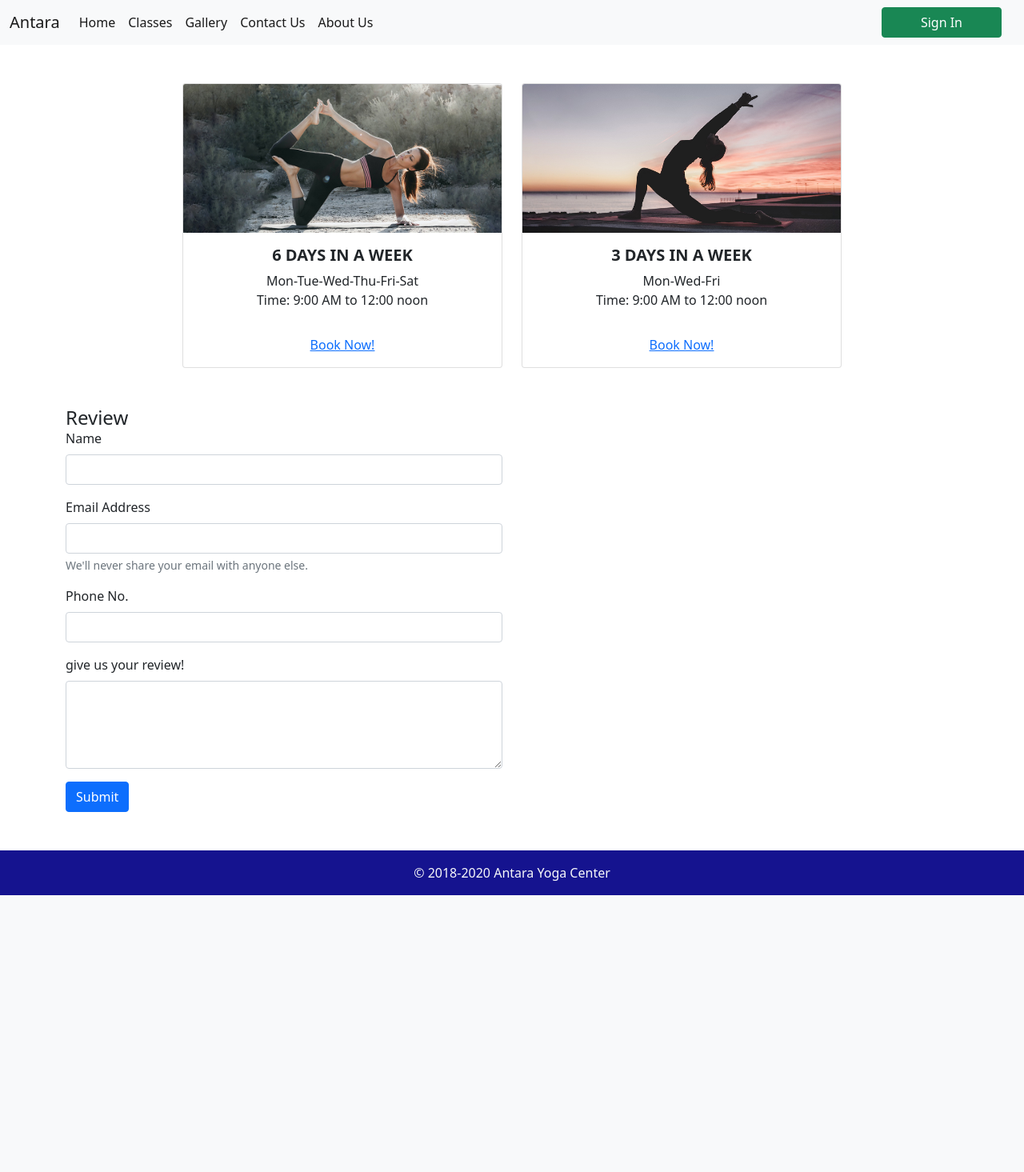
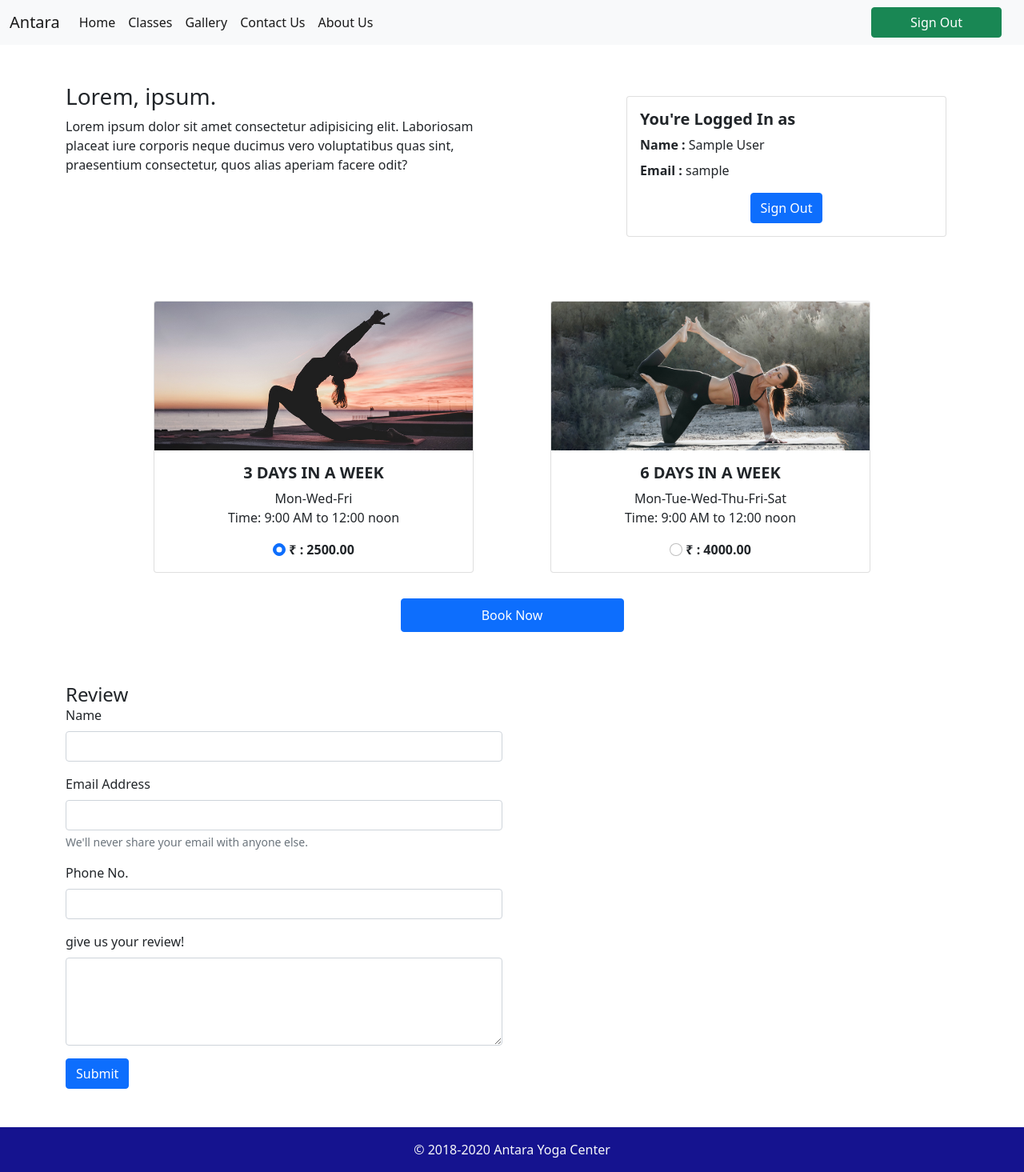
Before and after one commit to AISHAHANSARI/yoga-center, a PHP site: page /classes.php in a window 1280 px wide. Shown: the whole page at 80% size. Before the commit the page ends 1119 px from the top, so only its background shows below. Run offline with PHP 8.4, Linux system fonts and the light colour scheme; the visitor is signed in with stand-in values (Sample User, id 1).

Commit message:
few tweaks

```diff
--- a/classes.php
+++ b/classes.php
@@ -1,5 +1,7 @@
 <?php
 session_start();
+$membername = $_SESSION['name'];
+$memberemail = $_SESSION['user'];
 $showAlert = false;
 include "partials/_dbconnect.php";
 if($_SERVER['REQUEST_METHOD'] == "POST"){
@@ -33,27 +35,46 @@ if ($result){
         require 'partials/_header.php';
         ?>
 
+<section class="container my-5 position-relative">
+  <div class="row">
+    <div class="quotes col-6">
+
+      <h3>Lorem, ipsum.</h3>
+      <p>Lorem ipsum dolor sit amet consectetur adipisicing elit. Laboriosam placeat iure corporis neque ducimus vero voluptatibus quas sint, praesentium consectetur, quos alias aperiam facere odit?</p>
+    </div>
+
+
+    <div class="col-md-4 end-0 container position-relative  my-3 px-5 float-right">
+      <div class="card" style="width: 25rem;">
+        <!-- <img src="img/pose2.jpg" class="card-img-top" alt="..."> -->
+
+        <div class="card-body">
+          <h5 class="card-title"><b>You're Logged In as</b>
+           </h5>
+          <p class="card-title"><b>Name : </b>  <?php echo $membername; ?>
+          </p>
+
+          <p class="card-text"><b>Email : </b>
+            <?php echo $memberemail; ?></p>
+
+        </div>
+        <div class="text-center mb-3">
+          <button class="btn btn-primary">Sign Out</button>
+        </div>
+      </div>
+    </div>
+  </div>
+</section>
+
   <!-- Session Booking  -->
 
-  <section class="container my-5 d-flex justify-content-center">
-    <div class="row">
+  <section class="container mt-5 text-center">
+    <div class="d-flex justify-content-center">
+    <div class="row text-center ">
 
-      <div class="col-lg-6">
-        <div class="card" style="width: 25rem;">
-          <img src="img/pose.jpg" class="card-img-top" alt="...">
-          <div class="card-body">
-            <h5 class="card-title text-center"><b>6 DAYS IN A WEEK</b></h5>
-            <p class="card-text text-center">Mon-Tue-Wed-Thu-Fri-Sat<br>
-              Time: 9:00 AM to 12:00 noon</p>
-          </div>
 
-          <div class="card-body text-center">
-            <a href="#" class="card-link ">Book Now!</a>
-          </div>
-        </div>
-      </div>
 
-      <div class="col-lg-6 ">
+      <div class="col-lg-6 text-center my-3 px-5">
         <div class="card" style="width: 25rem;">
           <img src="img/pose2.jpg" class="card-img-top" alt="...">
 
@@ -61,14 +82,39 @@ if ($result){
             <h5 class="card-title text-center"><b>3 DAYS IN A WEEK</b></h5>
             <p class="card-text text-center">Mon-Wed-Fri<br>
               Time: 9:00 AM to 12:00 noon</p>
-          </div>
-          <div class="card-body text-center">
-            <a href="#" class="card-link r">Book Now!</a>
+
+
+            <input class="form-check-input" type="radio" name="sessionBooking" id="sessionBooking1" value="2500" checked>
+            <label class="form-check-label" for="sessionBooking1">
+              <b>₹ : 2500.00</b>
+            </label>
           </div>
         </div>
 
       </div>
+
+      <div class="col-lg-6 text-center my-3 px-5">
+        <div class="card" style="width: 25rem;">
+          <img src="img/pose.jpg" class="card-img-top" alt="...">
+          <div class="card-body">
+            <h5 class="card-title text-center"><b>6 DAYS IN A WEEK</b></h5>
+            <p class="card-text text-center">Mon-Tue-Wed-Thu-Fri-Sat<br>
+              Time: 9:00 AM to 12:00 noon</p>
+
+            <input class="form-check-input" type="radio" name="sessionBooking" id="sessionBooking2" value="2500">
+            <label class="form-check-label" for="sessionBooking2">
+              <b>₹ : 4000.00</b>
+            </label>
+          </div>
+        </div>
+      </div>
     </div>
+  </div>
+  <form action="" method="post">
+
+    <button type="submit" class=" my-3 p-2 col-3 btn btn-primary">Book Now</button>
+  </form>
+
   </section>
 
 
--- a/partials/_header.php
+++ b/partials/_header.php
@@ -85,7 +85,7 @@ if($_SERVER['REQUEST_METHOD'] == "GET"){
             <?php
              if (isset($_SESSION['user']) && ($_SESSION['LoggedIn'] == true)){
                echo '<button type="button" class="btn btn-md btn-success px-5" data-bs-toggle="modal" data-bs-target="#loggedInModal">
-               Sign In
+               Sign Out
              </button>';
              }else
             {
--- /dev/null
+++ b/rzp.csv
@@ -0,0 +1,2 @@
+key_id,key_secret
+rzp_test_wEIF4Ku2ibHYAJ,Y9OJOsH8dDNEKlifXMOkJatz
```
